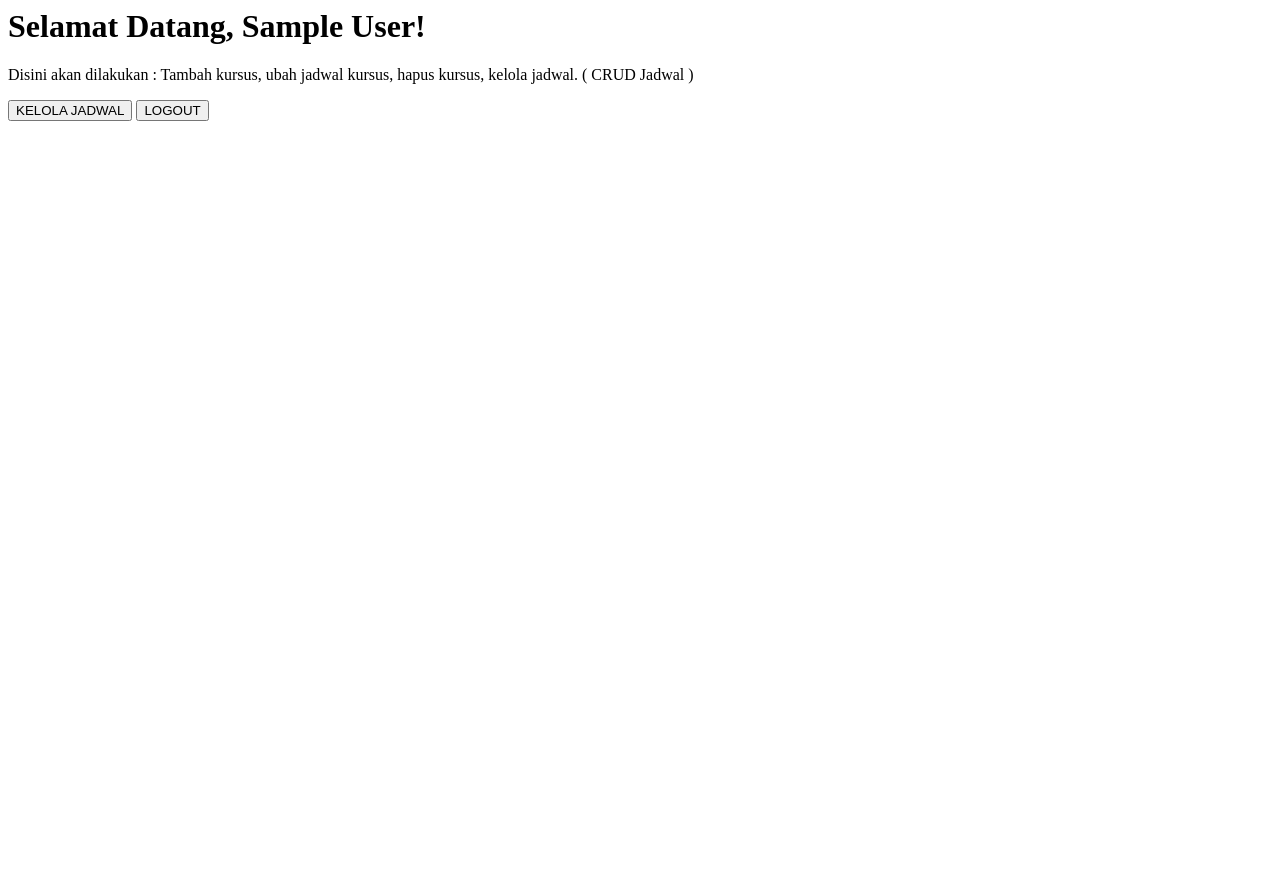
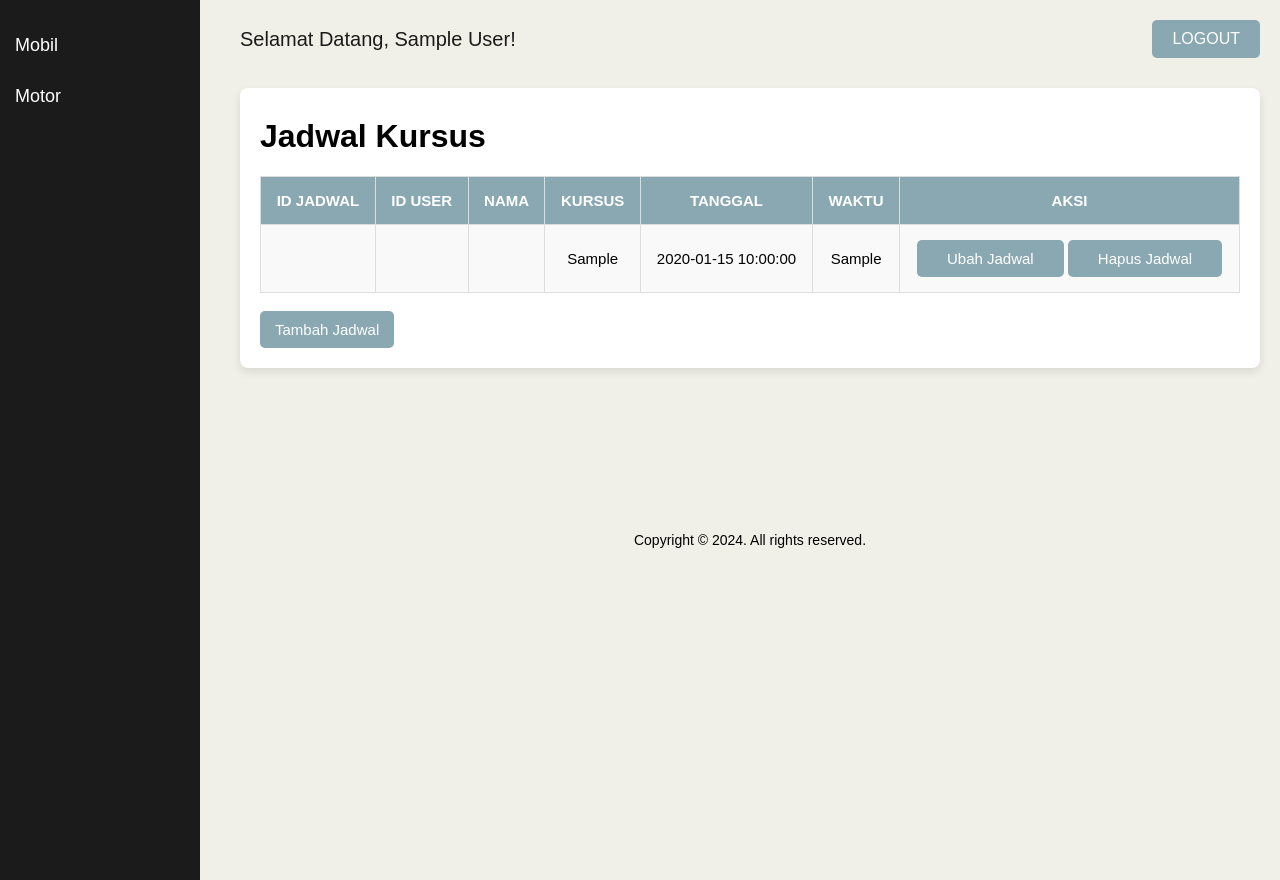
Before and after one commit to coronafloat/TR-Pemrograman-Web, a PHP site: page /frontend/admin/view-dashboard.php in a window 1280 px wide. Run offline with PHP 8.4, Linux system fonts and the light colour scheme; the visitor is signed in with stand-in values (Sample User, id 1); tables that the repository leaves empty or names only in its code hold one stand-in row (values such as "Sample post"); data that the repository does not hold is empty.

Commit message:
Update view-dashboard.php

```diff
--- a/frontend/admin/view-dashboard.php
+++ b/frontend/admin/view-dashboard.php
@@ -10,23 +10,206 @@
 
 <head>
     <title>Dashboard Admin</title>
+    <!-- <link rel="stylesheet" href="view-dashboard.css">  -->
+    <link rel="icon" href="../../assets/favicon-logo.png" type="image/png">
+    <style>
+        body {
+            display: flex;
+            min-height: 100vh;
+            margin: 0;
+            font-family: Arial, sans-serif;
+            background-color: #F1F0E8;
+        }
+
+        .sidebar {
+            width: 200px;
+            height: 100vh;
+            background-color: #1b1b1b;
+            position: fixed;
+            top: 0;
+            left: 0;
+            padding-top: 20px;
+            color: white;
+        }
+
+        .sidebar button {
+            width: 100%;
+            padding: 15px;
+            border: none;
+            background: none;
+            color: white;
+            font-size: 18px;
+            text-align: left;
+            cursor: pointer;
+        }
+
+        .sidebar button:hover {
+            background-color: #3d3d3d;
+        }
+
+        .content {
+            margin-left: 220px;
+            padding: 20px;
+            width: 100%;
+        }
+
+        .navbar {
+            display: flex;
+            justify-content: space-between;
+            align-items: center;
+            background-color: none;
+            color: #1b1b1b;
+            font-size: 20px;
+        }
+
+        .navbar button {
+            padding: 10px 20px;
+            font-size: 1rem;
+            border: none;
+            border-radius: 5px;
+            cursor: pointer;
+            transition: background-color 0.3s, transform 0.2s;
+            background-color: #89A8B2;
+            color: white;
+        }
+
+        .navbar button:hover {
+            background-color: #6D8A96;
+            color: white;
+            border-radius: 5px;
+        }
+
+        .table-container {
+            margin-top: 30px;
+            padding: 10px;
+            background-color: #fff;
+            border-radius: 8px;
+            box-shadow: 0 4px 8px rgba(0, 0, 0, 0.1);
+            padding: 20px;
+        }
+
+        h1 {
+            margin-top: 10px;
+        }
+
+        table {
+            width: 100%;
+            border-collapse: collapse;
+            margin-top: 20px;
+        }
+
+        th, td {
+            padding: 15px;
+            text-align: center;
+            font-size: 15px;
+            border: 1px solid #ddd;
+            background-color: #f9f9f9;
+        }
+
+        th {
+            background-color: #89A8B2;
+            color: #fff;
+            font-weight: bold;
+        }
+
+        button, button a {
+            padding: 10px 15px;
+            font-size: 15px;
+            border-radius: 5px;
+            cursor: pointer;
+            background-color: #89A8B2;
+            color: white;
+            border: none;
+            text-decoration: none;
+            transition: background-color 0.3s, transform 0.2s;
+        }
+
+        button:hover, button a:hover {
+            background-color: #6D8A96;
+            color: white;
+            border-radius: 5px;
+            border: none;
+        }
+
+        button a:hover {
+            text-decoration: none;
+        }
+
+        footer {
+            display: flex;
+            justify-content: center;
+            align-items: center;
+            text-align: center;
+            margin-top: 150px;
+            font-size: 14px;
+        }
+        </style>
     <script>
         function logoutPage() {
             window.location.href = "../../backend/admin/logout.php";
         }
 
-            function adminPage() {
-                window.location.href = "../../frontend/admin/view-tampil-kursus.php"
+        function adminPage(kategori) {
+            window.location.href = "../../frontend/admin/view-tampil-kursus.php?kategori=" + kategori;
+        }
+
+        function tambahData() {
+            window.location.href = "../../frontend/admin/view-tambah-kursus.php";
         }
     </script>
 </head>
 
 <body>
-        <h1>Selamat Datang, <?php echo htmlspecialchars($_SESSION['admin_name']); ?>!</h1>
-        <p>Disini akan dilakukan : Tambah kursus, ubah jadwal kursus, hapus kursus, kelola jadwal. ( CRUD Jadwal )</p>
-        <!-- <a href="../../backend/admin/logout.php">Logout</a> -->
-        <button onclick="adminPage()">KELOLA JADWAL</button>
+    <div class="sidebar">
+        <button onclick="adminPage('mobil')">Mobil</button>
+        <button onclick="adminPage('motor')">Motor</button>
+    </div>
+
+    <div class="content">
+        <div class="navbar">
+            <span>Selamat Datang, <?php echo htmlspecialchars($_SESSION['admin_name']); ?>!</span>
             <button onclick="logoutPage()">LOGOUT</button>
+        </div>
+
+        <div class="table-container">
+            <h1>Jadwal Kursus</h1>
+            <?php
+                include "../../backend/admin/be-admin.php";
+
+                $pk = new Admin();
+                $dtk = $pk->tampilkanKursus();
+
+                echo "<table>";
+                echo "<tr> <th>ID JADWAL</th> <th>ID USER</th> <th>NAMA</th> <th>KURSUS</th> <th>TANGGAL</th> <th>WAKTU</th> <th>AKSI</th> </tr>";
+
+                foreach ($dtk as $d) {
+                    echo "<tr>";
+                        echo "<td>" .$d["idJadwal"]. "</td>";
+                        echo "<td>" .$d["idUser"]. "</td>";
+                        echo "<td>" .$d["namaUser"]. "</td>";
+                        echo "<td>" .$d["kursus"]. "</td>";
+                        echo "<td>" .$d["tanggal"]. "</td>";
+                        echo "<td>" .$d["waktu"]. "</td>";
+                        echo "<td>";
+                            echo "<button><a href='../../frontend/admin/view-edit-kursus.php?idJadwal=".$d["idJadwal"]."'>Ubah Jadwal</a></button>";
+                            echo "  <button><a href='../../backend/admin/proses-hapus-kursus.php?idJadwal=".$d["idJadwal"]."'>Hapus Jadwal</a></button>";
+                        echo "</td>";
+                    echo "</tr>";
+                }
+                echo "</table><br>";
+            ?>
+            <button onclick="tambahData()">Tambah Jadwal</button>
+        </div>
+
+        <!-- FOOTER -->
+        <footer class="bg-white">
+            <p class="mt-4 text-center text-sm text-black lg:mt-0 lg:text-right">
+                Copyright &copy; 2024. All rights reserved.
+            </p>
+        </footer>
+        <!-- End of FOOTER -->
+    </div>
+
 </body>
 
 </html>
```
Lines whose indentation alone changed are shown as unchanged.
